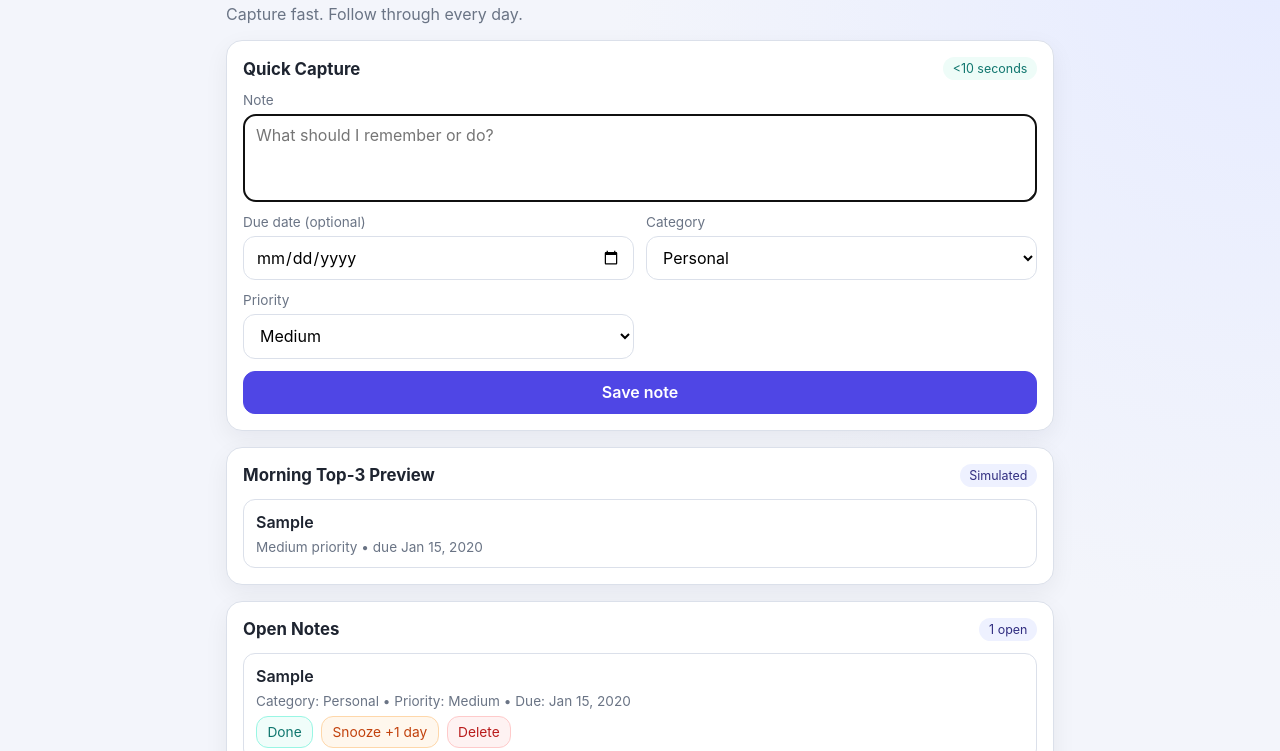
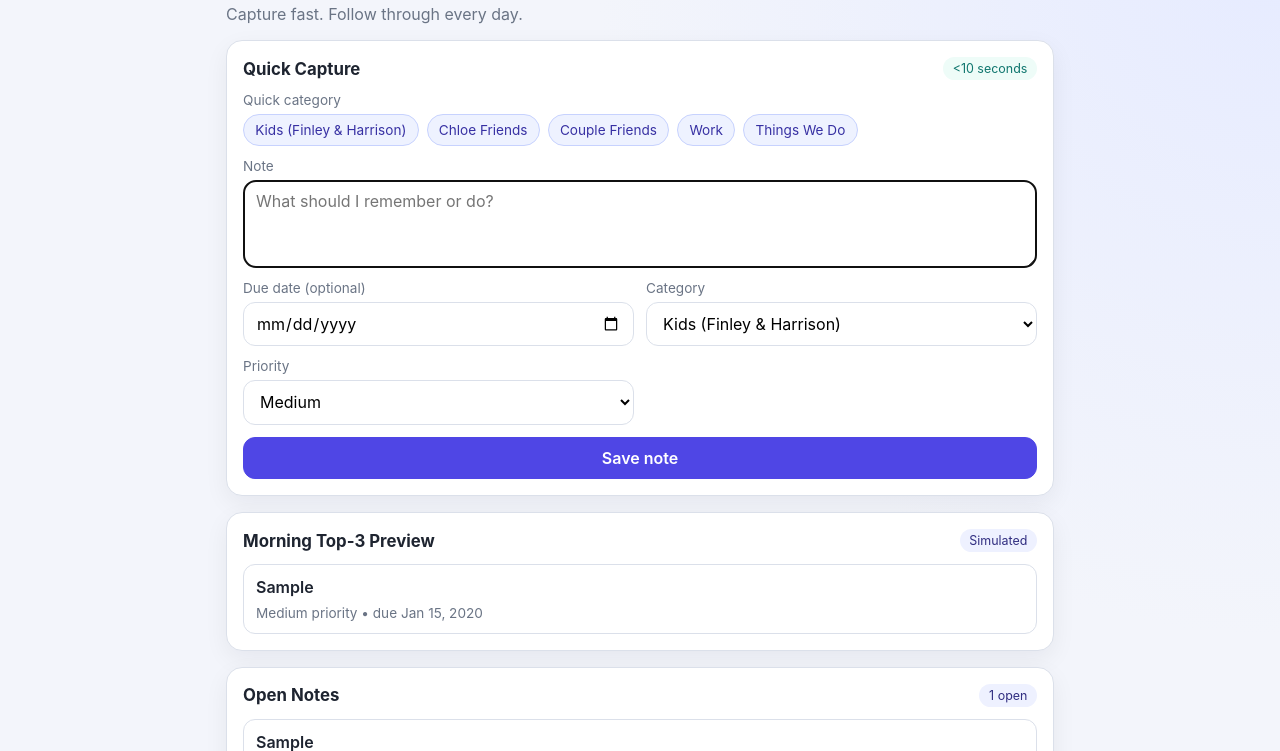
Before and after one commit to idk2575566/grant-memory-relay-v1, a plain HTML site: page index.html in a window 1280 px wide. Both pictures are taken after typing "Sample", "2020-01-15" into the empty fields and a click on the button "Save note". Shown: the part 49-800 px from the top of the page. Drawn offline with Linux system fonts and the light colour scheme.

Commit message:
Add category CTA shortcuts and Google Calendar quick-add

```diff
--- a/app.js
+++ b/app.js
@@ -8,6 +8,7 @@ const els = {
   due: document.getElementById('note-due'),
   category: document.getElementById('note-category'),
   priority: document.getElementById('note-priority'),
+  categoryCtas: document.getElementById('category-ctas'),
   notesList: document.getElementById('notes-list'),
   notesEmpty: document.getElementById('notes-empty'),
   openCount: document.getElementById('open-count'),
@@ -19,6 +20,14 @@ const els = {
 
 let notes = loadNotes();
 render();
+
+els.categoryCtas.addEventListener('click', (e) => {
+  const button = e.target.closest('.btn-cta');
+  if (!button) return;
+  els.category.value = button.dataset.category;
+  els.priority.value = button.dataset.priority || 'medium';
+  toast(`Set ${button.dataset.category} • ${capitalize(els.priority.value)} priority`);
+});
 
 els.form.addEventListener('submit', (e) => {
   e.preventDefault();
@@ -82,6 +91,7 @@ function render() {
       <div class="note-main"></div>
       <div class="note-meta"></div>
       <div class="note-actions">
+        <a class="btn-calendar" href="${buildCalendarUrl(n)}" target="_blank" rel="noopener noreferrer">Add to Calendar</a>
         <button class="btn-done" data-action="done">Done</button>
         <button class="btn-snooze" data-action="snooze">Snooze +1 day</button>
         <button class="btn-delete" data-action="delete">Delete</button>
@@ -164,6 +174,30 @@ function renderDigest(open) {
   `;
 }
 
+function buildCalendarUrl(note) {
+  const text = note.text;
+  const details = `Created in Grant Memory Relay\nCategory: ${note.category}\nPriority: ${capitalize(note.priority)}`;
+  const params = new URLSearchParams({
+    action: 'TEMPLATE',
+    text,
+    details
+  });
+
+  if (note.due) {
+    const start = note.due.replaceAll('-', '');
+    const end = addDaysToDateInput(note.due, 1).replaceAll('-', '');
+    params.set('dates', `${start}/${end}`);
+  }
+
+  return `https://calendar.google.com/calendar/render?${params.toString()}`;
+}
+
+function addDaysToDateInput(value, days) {
+  const d = new Date(`${value}T00:00:00`);
+  d.setDate(d.getDate() + days);
+  return toDateInput(d);
+}
+
 function toast(message) {
   els.toast.textContent = message;
   els.toast.classList.add('show');
--- a/index.html
+++ b/index.html
@@ -19,6 +19,17 @@
         <span class="hint">&lt;10 seconds</span>
       </div>
       <form id="note-form" class="form-grid">
+        <div class="field field-full">
+          <span>Quick category</span>
+          <div class="category-ctas" id="category-ctas">
+            <button type="button" class="btn-cta" data-category="Kids (Finley & Harrison)" data-priority="high">Kids (Finley & Harrison)</button>
+            <button type="button" class="btn-cta" data-category="Chloe Friends" data-priority="medium">Chloe Friends</button>
+            <button type="button" class="btn-cta" data-category="Couple Friends" data-priority="medium">Couple Friends</button>
+            <button type="button" class="btn-cta" data-category="Work" data-priority="medium">Work</button>
+            <button type="button" class="btn-cta" data-category="Things We Do" data-priority="low">Things We Do</button>
+          </div>
+        </div>
+
         <label class="field field-full">
           <span>Note</span>
           <textarea id="note-text" required maxlength="280" placeholder="What should I remember or do?"></textarea>
@@ -32,8 +43,12 @@
         <label class="field">
           <span>Category</span>
           <select id="note-category">
+            <option>Kids (Finley & Harrison)</option>
+            <option>Chloe Friends</option>
+            <option>Couple Friends</option>
+            <option>Work</option>
+            <option>Things We Do</option>
             <option>Personal</option>
-            <option>Work</option>
             <option>Family</option>
             <option>Health</option>
             <option>Errands</option>
--- a/styles.css
+++ b/styles.css
@@ -68,6 +68,23 @@ h2 { font-size: 1.05rem; margin: 0; }
 .field span { font-size: 0.85rem; color: var(--muted); }
 .field-full { grid-column: 1 / -1; }
 
+.category-ctas {
+  display: flex;
+  gap: 0.5rem;
+  flex-wrap: wrap;
+}
+
+.btn-cta {
+  width: auto;
+  border-radius: 999px;
+  padding: 0.45rem 0.7rem;
+  background: #eef2ff;
+  border-color: #c7d2fe;
+  color: #3730a3;
+  font-size: 0.85rem;
+  cursor: pointer;
+}
+
 input, select, textarea, button {
   width: 100%;
   border: 1px solid var(--line);
@@ -102,8 +119,17 @@ textarea { min-height: 88px; resize: vertical; }
 .note-main { font-weight: 600; }
 .note-meta { color: var(--muted); font-size: 0.85rem; display: flex; flex-wrap: wrap; gap: 0.4rem; }
 .note-actions { display: flex; gap: 0.5rem; flex-wrap: wrap; }
-.note-actions button { width: auto; padding: 0.45rem 0.65rem; font-size: 0.86rem; }
+.note-actions button,
+.note-actions a {
+  width: auto;
+  padding: 0.45rem 0.65rem;
+  font-size: 0.86rem;
+  border: 1px solid var(--line);
+  border-radius: 12px;
+  text-decoration: none;
+}
 
+.btn-calendar { color: #1d4ed8; border-color: #bfdbfe; background: #eff6ff; }
 .btn-done { color: var(--good); border-color: #99f6e4; background: #f0fdfa; }
 .btn-snooze { color: var(--warn); border-color: #fed7aa; background: #fff7ed; }
 .btn-delete { color: var(--danger); border-color: #fecaca; background: #fef2f2; }
```
Also changed, not shown: README.md.
